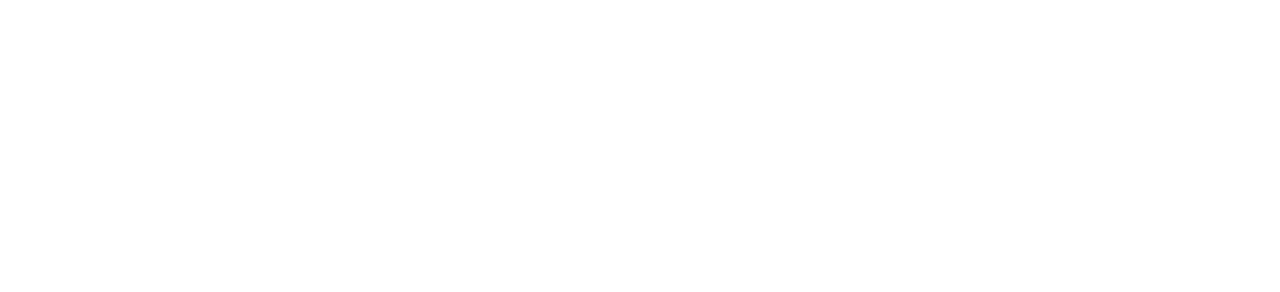
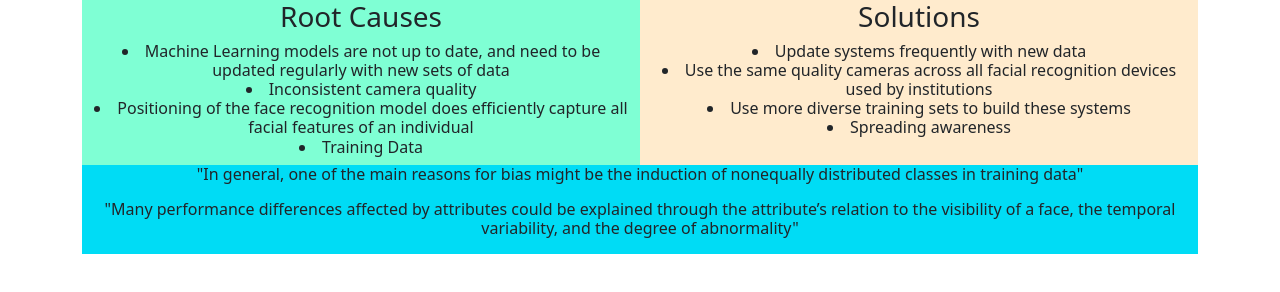
Before and after one commit to Fysure/Practice.html, a plain HTML site: page RootCausesWill.html in a window 1280 px wide. Drawn offline with nearby package versions, Linux system fonts and the light colour scheme.

Commit message:
fdsdfsfd

```diff
--- a/RootCausesWill.html
+++ b/RootCausesWill.html
@@ -0,0 +1,70 @@
+<!DOCTYPE html>
+<html lang="en">
+<head>
+    <meta charset="UTF-8">
+    <meta http-equiv="X-UA-Compatible" content="IE=edge">
+    <meta name="viewport" content="width=device-width, initial-scale=1.0">
+<!-- STEP ONE: SET UP -->
+<!-- Add the bootstrap link up here AND the script down below -->
+<link href="https://cdn.jsdelivr.net/npm/bootstrap@5.2.1/dist/css/bootstrap.min.css" rel="stylesheet" integrity="sha384-iYQeCzEYFbKjA/T2uDLTpkwGzCiq6soy8tYaI1GyVh/UjpbCx/TYkiZhlZB6+fzT" crossorigin="anonymous">
+<!-- Change the title to include your name!-->
+    <title>Will Initial Research</title>
+</head>
+
+<body>
+<!-- STEP TWO: CUSTOMIZE THE LOOK-->
+<!-- Make adjustments to the display size, text color, background color, border, text alignment, etc... -->
+<!-- Use 4 different types of bootstrap classes -->
+<!-- The best way to do this is to search using the navbar. Put in a term OR a class tag -->
+<!-- A few pages that should be helpful to start out with....
+  Use https://getbootstrap.com/docs/5.2/content/typography/ to adjust the display (size, etc)
+  Use https://getbootstrap.com/docs/5.2/customize/color/ to adjust color attributes
+  (there's also different pages with background color, opacity, etc )-->
+<div class="container text-center">
+<!-- To begin to understand how the following "grid" works, check out this link. This is the code we have below
+https://getbootstrap.com/docs/5.2/layout/grid/#equal-width  -->
+<div class="container">
+    <div class="row">
+      <div class="col" style ="background-color:aquamarine">
+        <h3>
+            Root Causes
+          </h3>
+        <h6>
+          <li>Machine Learning models are not up to date, and need to be updated regularly with new sets of data</li>
+          <li>Inconsistent camera quality</li>
+          <li>Positioning of the face recognition model does efficiently capture all facial features of an individual </li>
+          <li>Training Data</li>
+        </h6>
+
+      </div>
+      <div class="col" style ="background-color:blanchedalmond">
+        <h3>
+          Solutions
+          </h3>
+          <h6>
+            <li>Update systems frequently with new data</li>
+            <li>Use the same quality cameras across all facial recognition devices used by institutions
+            </li>
+            <li>Use more diverse training sets to build these systems</li>
+            <li>Spreading awareness</li>
+          </h6>
+        </div>
+        <div class="lead" style ="background-color:rgb(0, 220, 245)">
+          <h6>
+            "In general, one of the main reasons for bias might be the induction of nonequally distributed classes in training data"
+            <p>
+              <h6>
+                "Many performance differences affected by attributes could be explained through the attribute’s relation to the visibility of a face, the temporal variability, and the degree of abnormality"
+              </h6>
+            </p>
+          </h6>
+          </div>
+    </div>
+    <div class="row">
+      </div>
+    </div>
+  </div>
+<script src="https://cdn.jsdelivr.net/npm/bootstrap@5.0.2/dist/js/bootstrap.bundle.min.js" integrity="sha384-MrcW6ZMFYlzcLA8Nl+NtUVF0sA7MsXsP1UyJoMp4YLEuNSfAP+JcXn/tWtIaxVXM" crossorigin="anonymous"></script>
+</body>
+</html>
+  </div>
```
Also changed, not shown: InitialResearchWill.html (+3 -0 lines).
